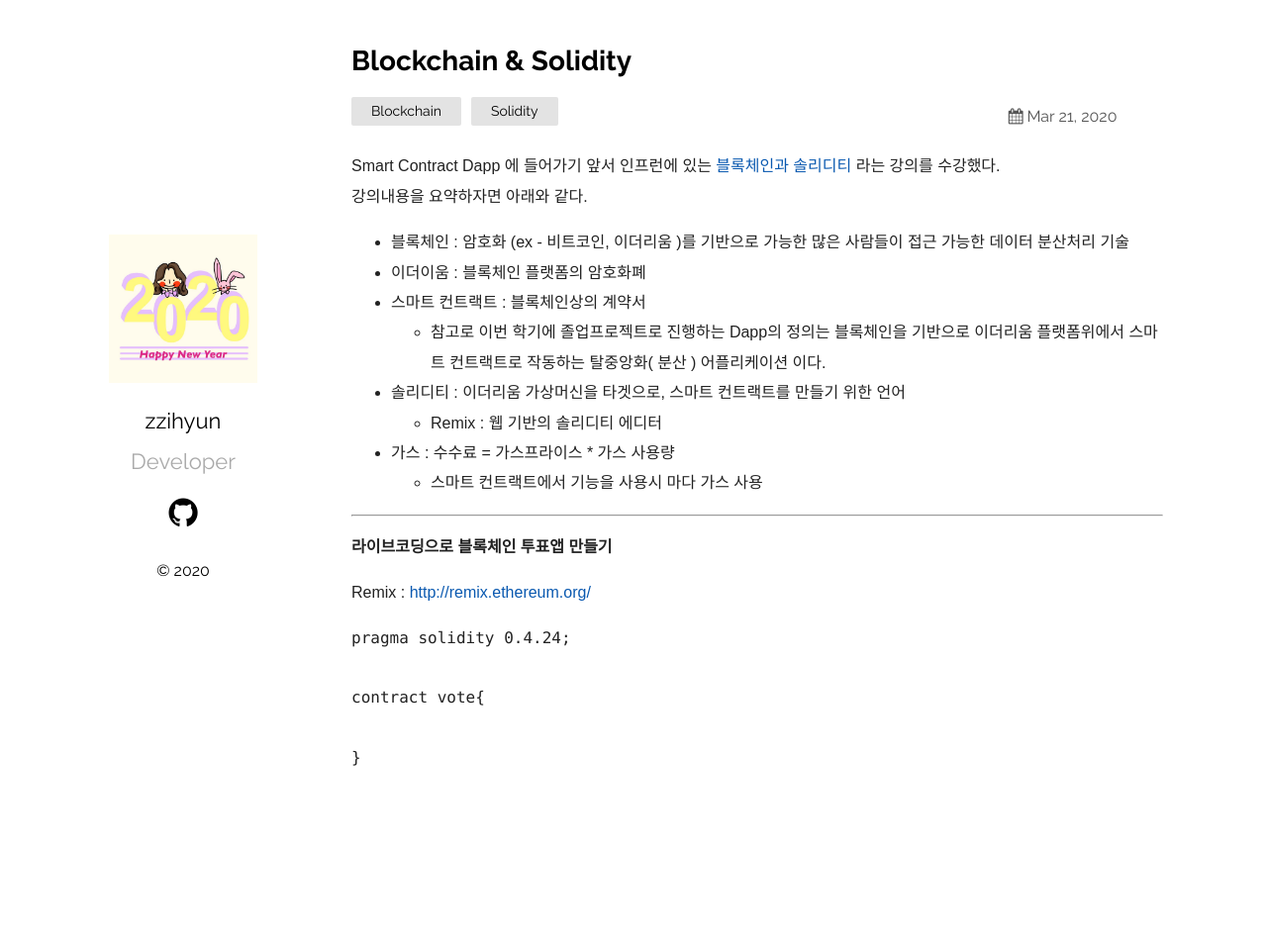
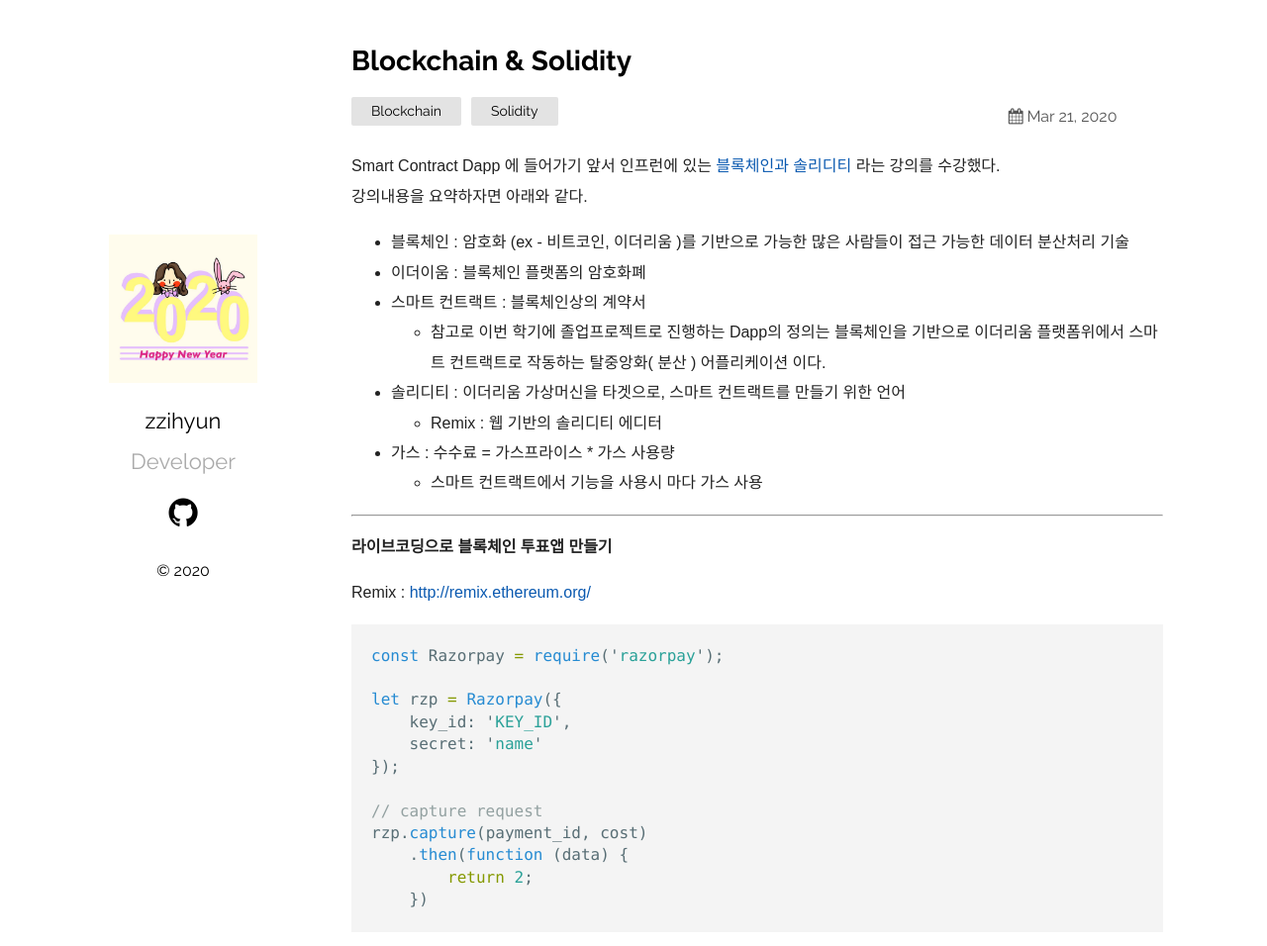
Before and after one commit to jhhhj1002/jhhhj1002.github.io, a Jekyll site: the page built from _posts/2020-03-21-Blockchain-&-Solidity.markdown, in a window 1280 px wide and 987 px high. Shown: the top 956 px of the window at 99% size. Built offline with Jekyll 4.4.1, drawn with Linux system fonts in a browser that asks for light colours.

Commit message:
Update 2020-03-21-Blockchain-&-Solidity.markdown

````diff
--- a/_posts/2020-03-21-Blockchain-&-Solidity.markdown
+++ b/_posts/2020-03-21-Blockchain-&-Solidity.markdown
@@ -26,13 +26,19 @@ __라이브코딩으로 블록체인 투표앱 만들기__
 
 Remix : <http://remix.ethereum.org/>
 
-```solidity
-pragma solidity 0.4.24;
+```javascript
+const Razorpay = require('razorpay');
 
-contract vote{
+let rzp = Razorpay({
+	key_id: 'KEY_ID',
+	secret: 'name'
+});
 
-}
-
+// capture request
+rzp.capture(payment_id, cost)
+	.then(function (data) {
+		return 2;
+	})
 ```
 
 
````
